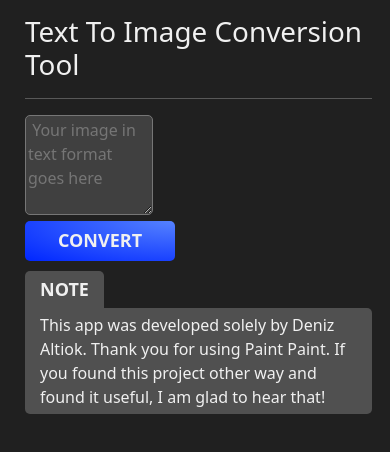
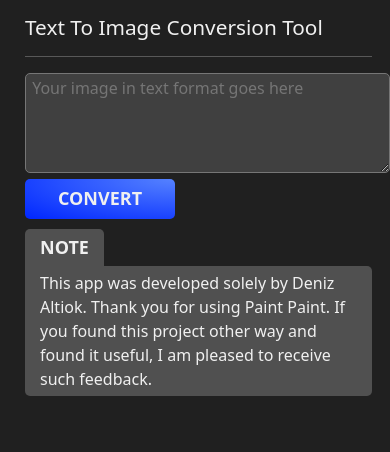
Before and after one commit to DenizALTIOK/Text-To-Image, a plain HTML site: page index.html in a window 390 px wide. Drawn offline with nearby package versions, Linux system fonts and the light colour scheme.

Commit message:
Update style, Add query parameter support

```diff
--- a/index.html
+++ b/index.html
@@ -24,11 +24,11 @@
   <body style="background-color: #202020;">
     <div style="margin-left: 25px; margin-top: 15px;">
         <div>
-            <h1 style="color: #f0f0f0">Text To Image Conversion Tool</h1>
+            <h1 id="title" style="color: #f0f0f0; font-size: 40px">Text To Image Conversion Tool</h1>
         </div>
         <hr style="color: #ffffff; background-color: #ffffff; margin-right: 5%;">
         <div>
-            <textarea id="input" style="color: #e0e0e0; background-color: #404040; border-radius: 5px; resize: both; width: 35%; height: 100px" placeholder=" Your image in text format goes here"></textarea>
+            <textarea id="input" style="color: #e0e0e0; background-color: #404040; border-radius: 5px; resize: both; min-width: 365px; width: 35%; height: 100px" placeholder=" Your image in text format goes here"></textarea>
         </div>
         <div>
             <button onclick="convert()" style="background: radial-gradient(at 100% 0%, rgb(85, 130, 255), rgb(0, 38, 255)); font-weight: 600; border-width: 0px; color: #f0f0f0;border-radius: 5px; width: 150px; height: 40px; font-size: 18px;"> CONVERT </button>
@@ -37,20 +37,42 @@
             NOTE
         </div>
         <div style="color: #f0f0f0; background-color: #505050; padding-left: 15px; padding-top: 5px; padding-bottom: 5px; width: fit-content; padding-right: 15px; border-radius: 5px; border-top-left-radius: 0px; font-size: 16px; margin-right: 5%;">
-            This app was developed solely by Deniz Altiok. Thank you for using Paint Paint. If you found this project other way and found it useful, I am glad to hear that!
+            This app was developed solely by Deniz Altiok. Thank you for using Paint Paint. If you found this project other way and found it useful, I am pleased to receive such feedback.
         </div>
         <div id="ErrorMessage" style="display: none; align-items: center; justify-content: space-between; margin-top: 15px; color:#ffffff; background-color: #e22020; padding-left: 15px; padding-top: 5px; padding-bottom: 5px; padding-right: 10px; font-weight: 600; border-radius: 5px; margin-right: 5%; max-width: 1135px; height: fit-content;">
             <div id="ErrorText" style="padding-right: 40px; color:#ffffff">
                 An error occurred during the process of conversion. Please ensure that the given text was copied correctly!
             </div>
-            <button class="ErrorMessageButton" id="CloseErrorMessage" onclick="closeErrorMessageNow()">
+            <button class="ErrorMessageButton" id="CloseErrorMessage" style="display:block" onclick="closeErrorMessageNow()">
                 <img id="ErrorMessageCloseIcon" style="width: 20px; height: 20px; margin-bottom: 3px;" src="res/img/cross.png">
             </button>
         </div>
     </div>
     <script>
+
+        if(window.innerWidth < 660){
+            document.getElementById("title").style.fontSize = (window.innerWidth / 750 * 40) + "px"
+        }
+
+        const queryString = window.location.search;
+        const urlParams = new URLSearchParams(queryString);
+        const img = urlParams.get('img');
+
+        if(img != null){
+            document.getElementById("input").value = img;
+        }
+
         var currTimeout = null;
         var errorShown = false;
+
+        window.addEventListener('resize', function(event) {
+            console.log(window);
+            if(window.innerWidth < 660){
+                document.getElementById("title").style.fontSize = (window.innerWidth / 750 * 40) + "px"
+            }
+            //document.getElementById("title").style.fontSize = window.innerWidth /
+        }, true);
+
         function closeErrorMessageNow(){
             clearTimeout(currTimeout);
             hideErrorMessage();
@@ -60,6 +82,7 @@
             errorShown = false;
         }
         function hideErrorMessage(){
+            document.getElementById("CloseErrorMessage").style.display = "none";
             document.getElementById("ErrorMessage").style.transition = "background-color 0.5s ease";
             document.getElementById("ErrorText").style.transition = "color 0.5s ease";
             document.getElementById("ErrorMessageCloseIcon").style.transition = "opacity 0.5s ease";
@@ -75,6 +98,7 @@
             document.getElementById("ErrorText").style.color = "rgba(255, 255, 255, 0)";
             document.getElementById("ErrorMessageCloseIcon").style.opacity = "0";
 
+            document.getElementById("CloseErrorMessage").style.display = "block";
             document.getElementById("ErrorMessage").style.transition = "background-color 0.5s ease";
             document.getElementById("ErrorText").style.transition = "color 0.5s ease";
             document.getElementById("ErrorMessageCloseIcon").style.transition = "opacity 0.5s ease";
```
